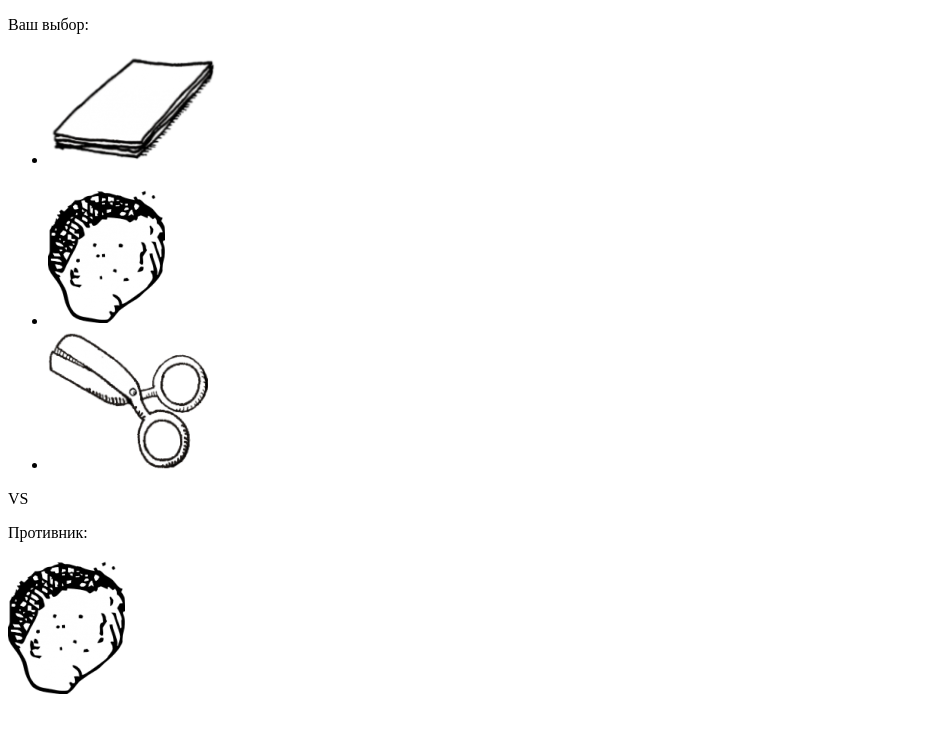
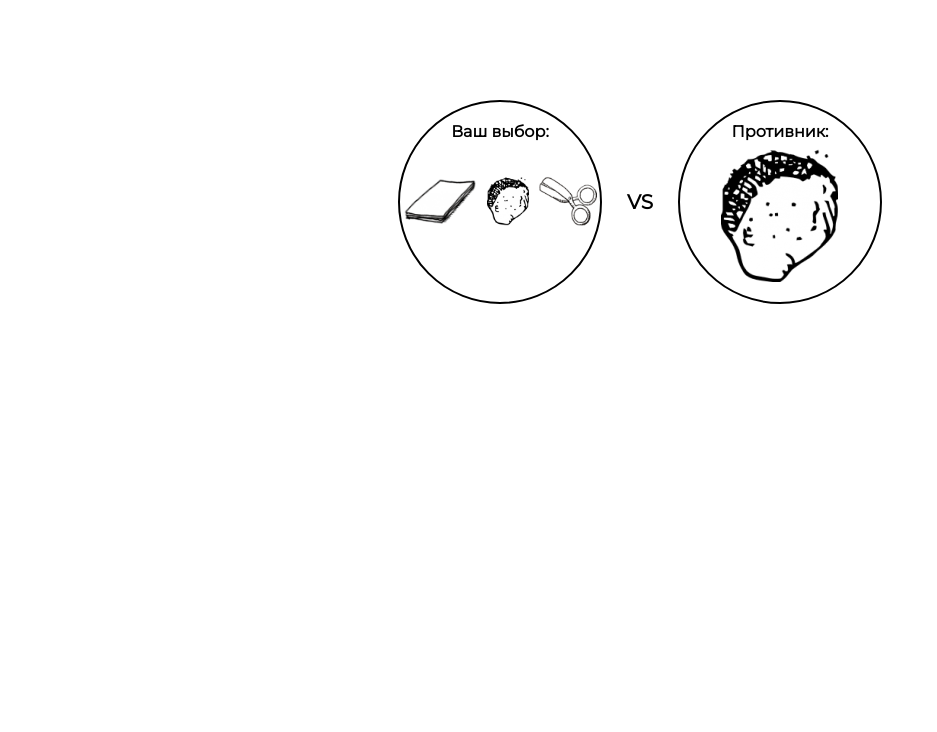
Before and after one commit to vaidich/RockPaperScissors, a plain HTML site: page index.html in a window 1280 px wide. Shown: the whole page, without its empty margins (0-937 px from the left). Drawn offline with Linux system fonts and the light colour scheme; the site is published under a folder, as on GitHub Pages, so addresses that start at the root find nothing.

Commit message:
modified:   index.html

```diff
--- a/index.html
+++ b/index.html
@@ -5,8 +5,8 @@
   <meta name="viewport" content="width=device-width, initial-scale=1.0">
   <meta http-equiv="X-UA-Compatible" content="ie=edge">
   <link href="https://fonts.googleapis.com/css2?family=Montserrat&display=swap" rel="stylesheet">
-  <link rel="stylesheet" href="/css/style.css">
-  <title>Rock Paper Scissors v.0.0.1</title>
+  <link rel="stylesheet" href="css/style.css">
+  <title>Rock Paper Scissors v.0.0.4</title>
 </head>
 <body>
   <div class="container">
```
